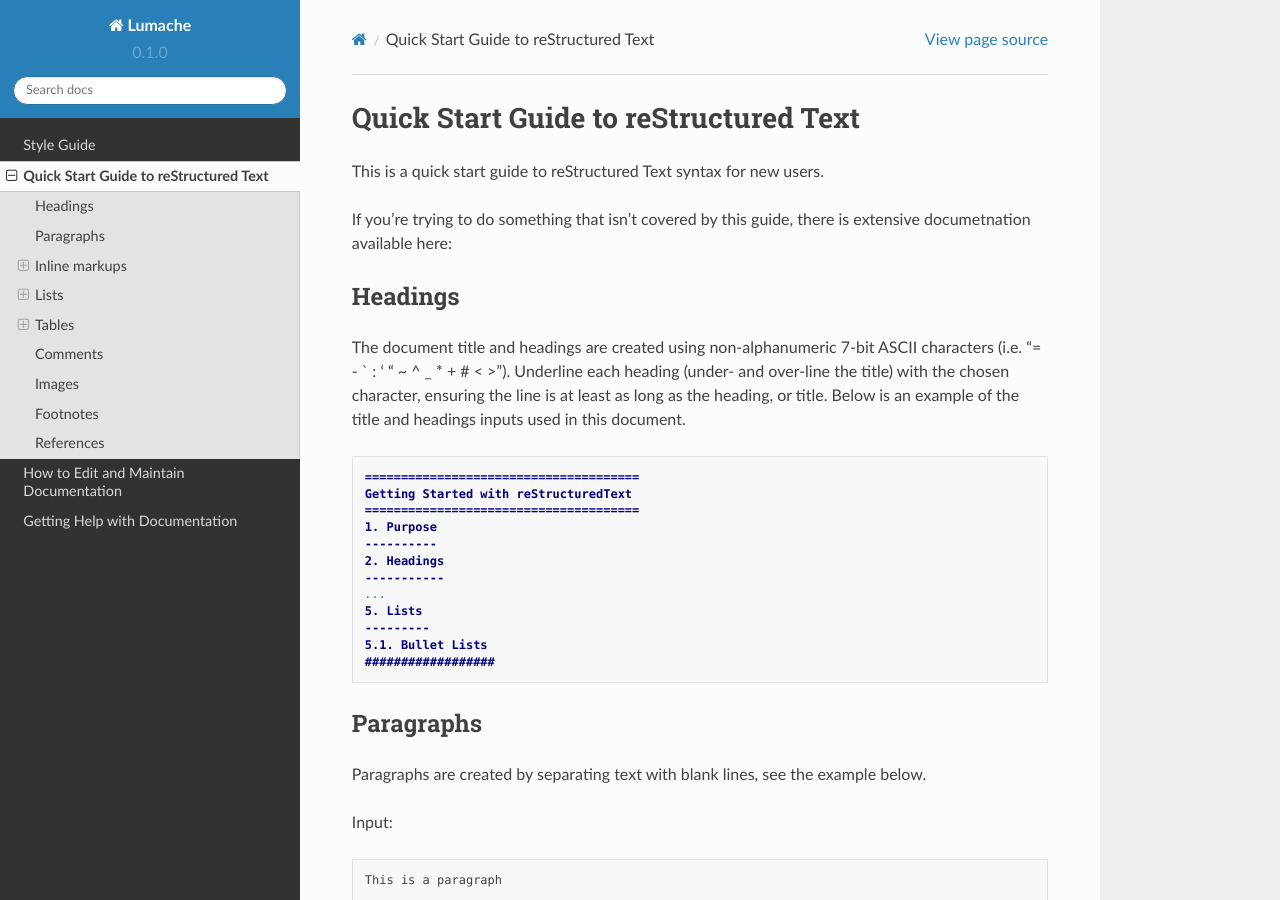
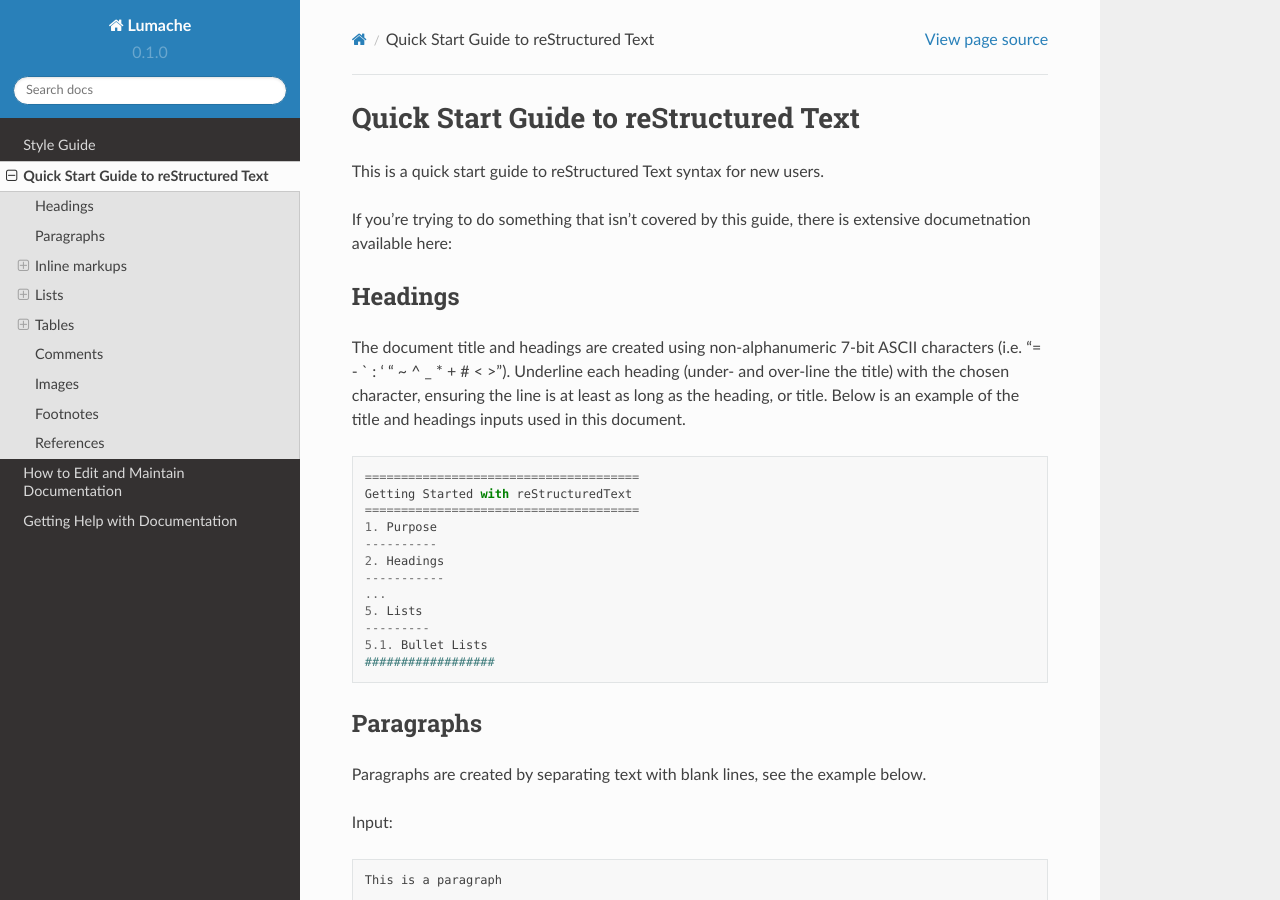
Before and after one commit to LillianJH/howto_rtd, a Sphinx documentation site: the page built from docs/source/quick_rst.rst, in a window 1280 px wide and 900 px high. Built offline with Sphinx 7.4.7 and the Read the Docs theme 2.0.0, drawn with Linux system fonts in a browser that asks for light colours.

Commit message:
Update quick_rst.rst

```diff
--- a/docs/source/quick_rst.rst
+++ b/docs/source/quick_rst.rst
@@ -17,7 +17,7 @@ Headings
 
 The document title and headings are created using non-alphanumeric 7-bit ASCII characters (i.e. "= - ` : ' " ~ ^ _ * + # < >"). Underline each heading (under- and over-line the title) with the chosen character, ensuring the line is at least as long as the heading, or title. Below is an example of the title and headings inputs used in this document.
 
-.. code-block:: rst
+::
 
     ======================================
     Getting Started with reStructuredText
```
